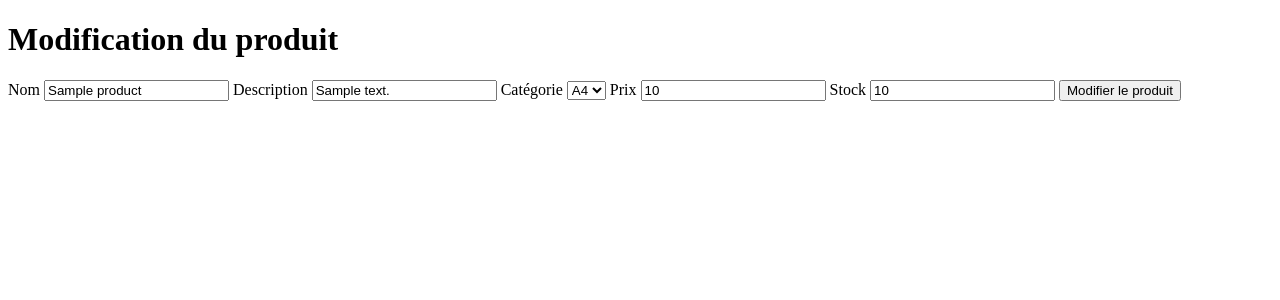
After one commit to Tompi01/Semaine-BDD-PHP, a PHP site: page /public/actions/modify_product.php?product=1 in a window 1280 px wide. The commit adds this page. Shown: the top 300 px of the page. Run offline with PHP 8.4, Linux system fonts and the light colour scheme; tables that the repository leaves empty or names only in its code hold one stand-in row (values such as "Sample post").

Commit message:
Modification et suppression du produit

```diff
--- a/public/actions/login.php
+++ b/public/actions/login.php
@@ -52,6 +52,7 @@ require_once __DIR__ . '/../../src/init.php';
         $_SESSION["user_id"] = $info_login['id'];
         $_SESSION["username"] = $info_login['username'];
         $_SESSION["email"] = $info_login['email'];
+        $_SESSION["role"] = $info_login['role'];
         header("Location: /index.php");
         die();
     }
--- /dev/null
+++ b/public/actions/modify_product.php
@@ -0,0 +1,64 @@
+<?php
+require_once __DIR__ . '/../../src/init.php';
+
+require_once __DIR__ . '/product.php';
+if (isset($_GET["product"])) {
+    $infos_product = get_product_infos();
+}
+
+if (isset($_GET["sucess"])) {
+    if ($_GET["sucess"] == 1) {
+        global $pdo;
+        $select = $pdo->prepare('UPDATE product
+                                SET name = :name, price = :price, description = :description, category = :category, stock = :stock
+                                WHERE id = :id;');
+        $select->execute([':id' => $_GET['product'],':price' => $_POST["price"],':description' => $_POST["description"]
+        ,':category' => $_POST["category"],':stock' => $_POST["stock"], ':name' => $_POST["name"]]);
+        header("Location: /product.php?product=" . $_GET['product']);
+        die();
+    }
+}
+
+
+//global $pdo;
+//$select = $pdo->prepare('DELETE FROM product WHERE id = :id');
+//$select->execute([':id' => $_GET['product']]);
+//header("Location: /index.php");
+//die();
+?>
+<!DOCTYPE html>
+<html lang="en">
+<head>
+    <meta charset="UTF-8">
+    <meta name="viewport" content="width=device-width, initial-scale=1.0">
+    <title>Document</title>
+</head>
+<body>
+    <?php
+    $redirection = "/actions/modify_product.php?sucess=1&product=" . $_GET['product'];
+    ?>
+
+    <h1>Modification du produit</h1>
+
+    <form action="<?php echo $redirection;?>" method="post">
+        <div>
+            <label for="name">Nom</label>
+            <input type="text" name="name" id="name" value="<?php echo htmlspecialchars($infos_product['name']); ?>">
+            <label for="description">Description</label>
+            <input type="text" name="description" id="description" value="<?php echo htmlspecialchars($infos_product['description']); ?>">
+            <label for="category">Catégorie</label>
+            <select name="category" id="category">
+                <option value="a4" selected>A4</option>
+                <option value="a3">A3</option>
+                <option value="a2">A2</option>
+            </select>
+            <label for="price">Prix</label>
+            <input type="number" name="price" id="price" value="<?php echo htmlspecialchars($infos_product['price']); ?>">
+            <label for="stock">Stock</label>
+            <input type="number" name="stock" id="stock" value="<?php echo htmlspecialchars($infos_product['stock']); ?>">
+            <button>Modifier le produit</button>
+        </div>
+    </form>
+
+</body>
+</html>
--- a/public/actions/register.php
+++ b/public/actions/register.php
@@ -48,6 +48,9 @@ $st2->execute([$_POST['email'], $password, $_POST['username'], $admin]);
 
 // recup id utilisateur
 $_SESSION['user_id'] = $pdo->lastInsertId(); // connecté pour plus tard
+$_SESSION["username"] = $_POST['username'];
+$_SESSION["email"] = $_POST['email'];
+$_SESSION["role"] = $admin;
 header("Location: /index.php");
 
 // if(isset($_SESSION['user_id']) != NULL){
```
Also changed, not shown: public/actions/delete_product.php (added, +9 -0 lines), public/product.php (+16 -0 lines).
